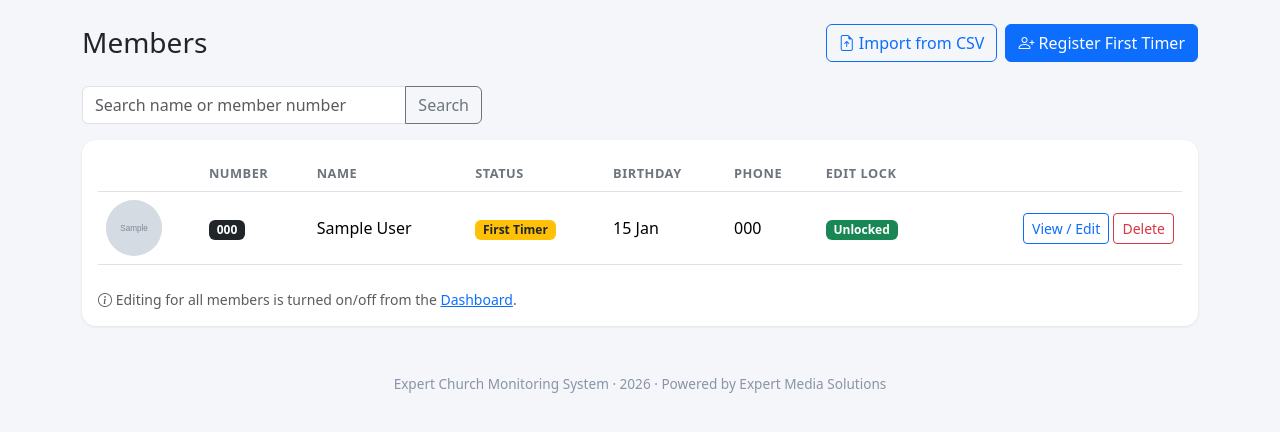
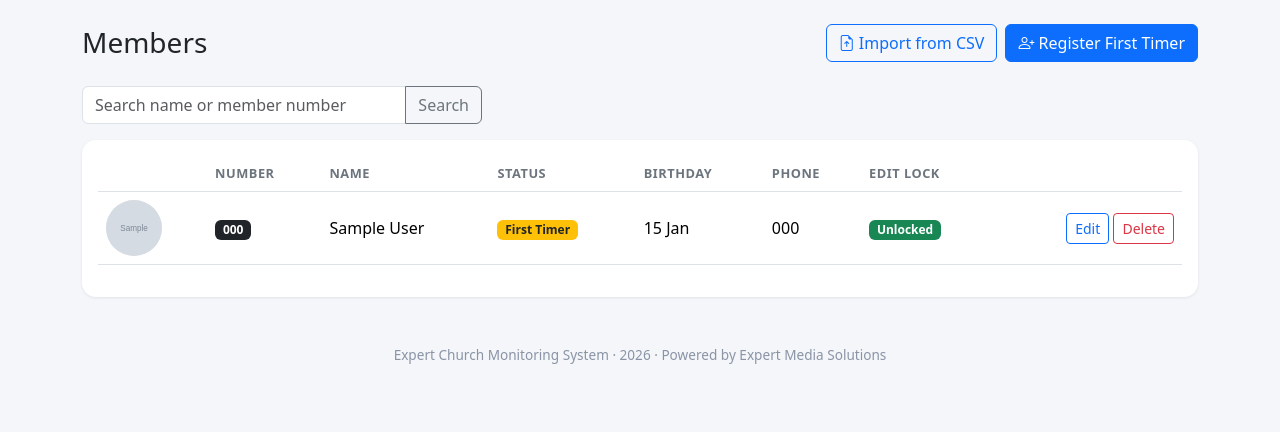
Before and after one commit to elugabriel/Expert-church-monitor, a Flask app: template templates/admin/members_list.html in a window 1280 px wide. Shown: the part 58-490 px from the top of the page. Run offline with Flask 3, Linux system fonts and the light colour scheme; the template is opened without the code that fills it: values that come from a table or form of the project are taken from there, others are empty; tables that the repository leaves empty hold one stand-in row (values such as "Sample post"); grey boxes marked "Sample" are stand-in pictures.

Commit message:
correct members list

```diff
--- a/templates/admin/members_list.html
+++ b/templates/admin/members_list.html
@@ -41,7 +41,7 @@
           {% endif %}
         </td>
         <td class="text-end">
-          <a href="{{ url_for('admin_edit_member', member_id=m.id) }}" class="btn btn-sm btn-outline-primary">View / Edit</a>
+          <a href="{{ url_for('admin_edit_member', member_id=m.id) }}" class="btn btn-sm btn-outline-primary">Edit</a>
           <form method="post" action="{{ url_for('admin_delete_member', member_id=m.id) }}" class="d-inline"
                 onsubmit="return confirm('Remove {{ m.full_name }} ({{ m.member_number }}) from the church list? This also deletes their attendance history and cannot be undone.');">
             <button class="btn btn-sm btn-outline-danger">Delete</button>
@@ -54,6 +54,6 @@
     </tbody>
   </table>
   </div>
-  <p class="text-muted small mb-0 mt-2"><i class="bi bi-info-circle"></i> Editing for all members is turned on/off from the <a href="{{ url_for('admin_dashboard') }}">Dashboard</a>.</p>
+  <!-- <p class="text-muted small mb-0 mt-2"><i class="bi bi-info-circle"></i> Editing for all members is turned on/off from the <a href="{{ url_for('admin_dashboard') }}">Dashboard</a>.</p> -->
 </div>
 {% endblock %}
```
